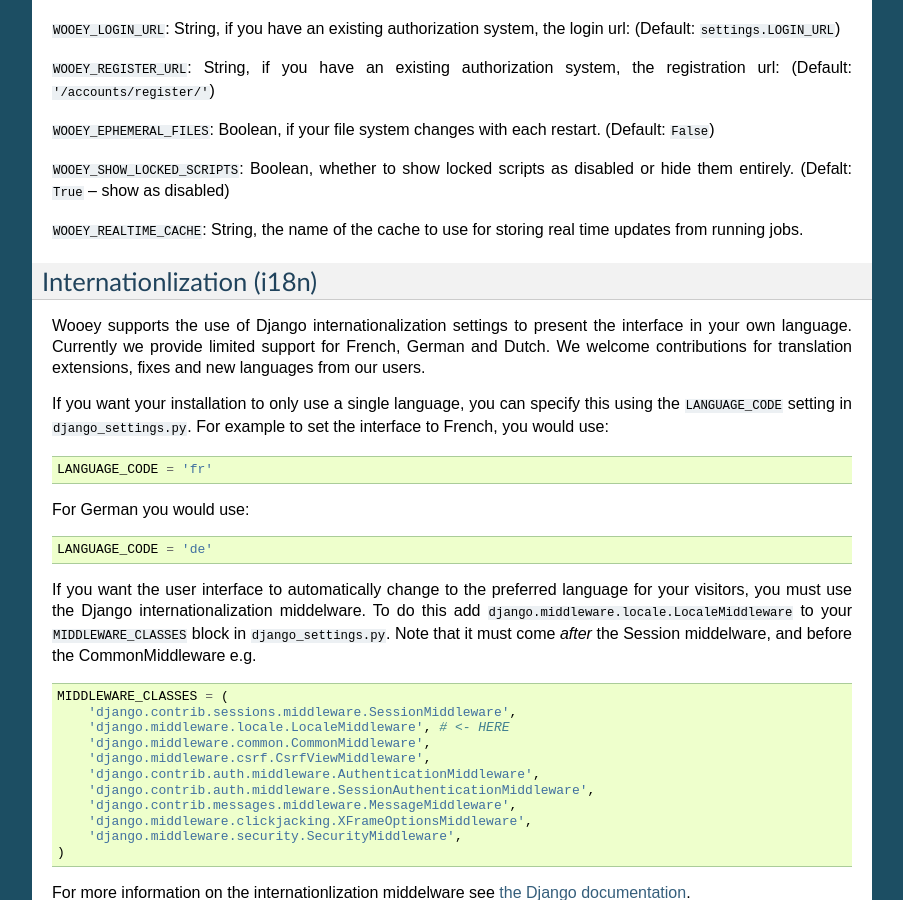
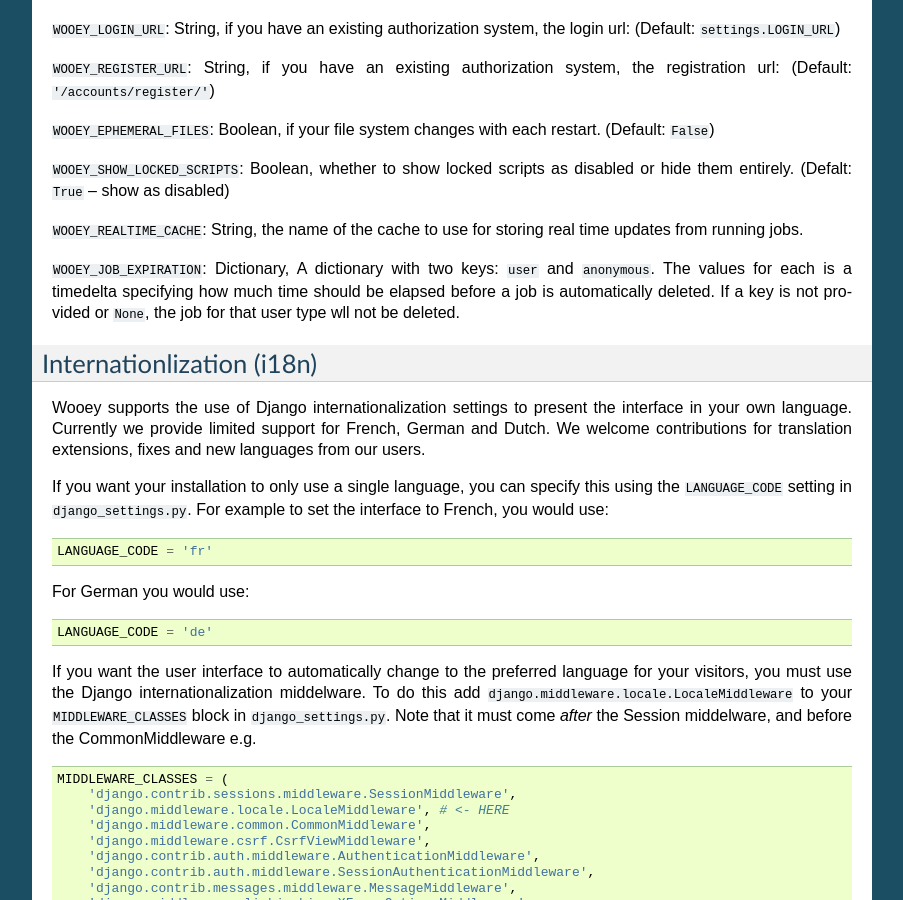
Before and after one commit to wooey/Wooey, a Sphinx documentation site: the page built from docs/configuration.rst, in a window 1280 px wide and 900 px high, scrolled down 406 px. Shown: the whole window, without its empty margins (198-1101 px from the left). Built offline with Sphinx 7.4.7, drawn with Linux system fonts in a browser that asks for light colours; pages that are not in the unit, such as notebooks, are missing from menus.

Commit message:
Add documentation for WOOEY_JOB_EXPIRATION setting

```diff
--- a/docs/configuration.rst
+++ b/docs/configuration.rst
@@ -37,6 +37,13 @@
 
 :code:`WOOEY_REALTIME_CACHE`: String, the name of the cache to use for
 storing real time updates from running jobs.
+
+:code:`WOOEY_JOB_EXPIRATION`: Dictionary, A dictionary with two keys:
+:code:`user` and :code:`anonymous`. The values for each is a timedelta
+specifying how much time should be elapsed before a job is automatically
+deleted. If a key is not provided or :code:`None`, the job for that user
+type wll not be deleted.
+
 
 
 Internationlization (i18n)
```
